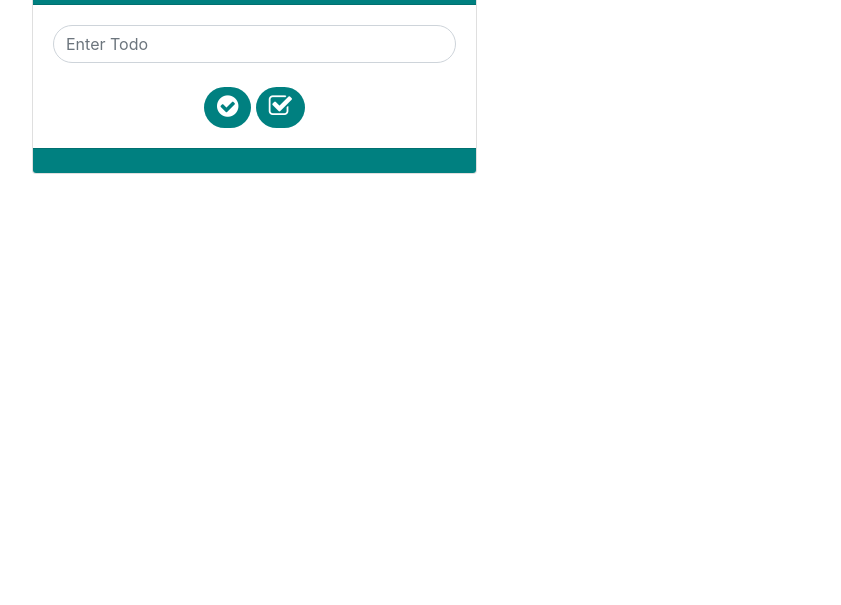
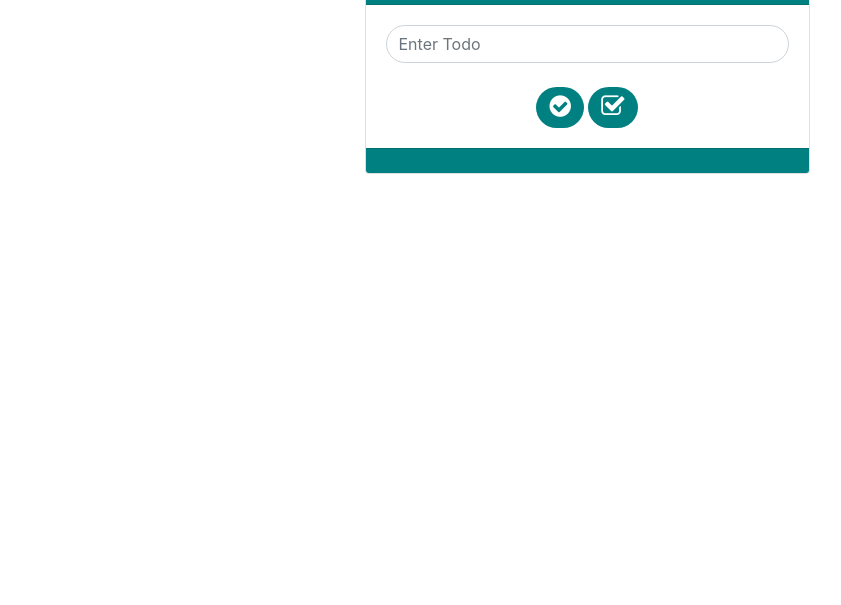
Before and after one commit to riyandharne-123/Vue-Todo-App, a plain HTML site: page index.html in a window 1280 px wide. Shown: the part 195-800 px from the top of the page, without its empty margins (53-894 px from the left). Drawn offline with nearby package versions, Linux system fonts and the light colour scheme.

Commit message:
Add files via upload

```diff
--- a/index.html
+++ b/index.html
@@ -48,7 +48,7 @@ li{
     </style>
     <main id="app" class="container">
  <div class="row">
-  <div class="col-md-5" align="center">
+  <div class="col-md-5" style="margin: 0 auto;" align="center">
       <div class="card">
     <div class="card-header">
    <h2>Vue Todo!</h2>
```
